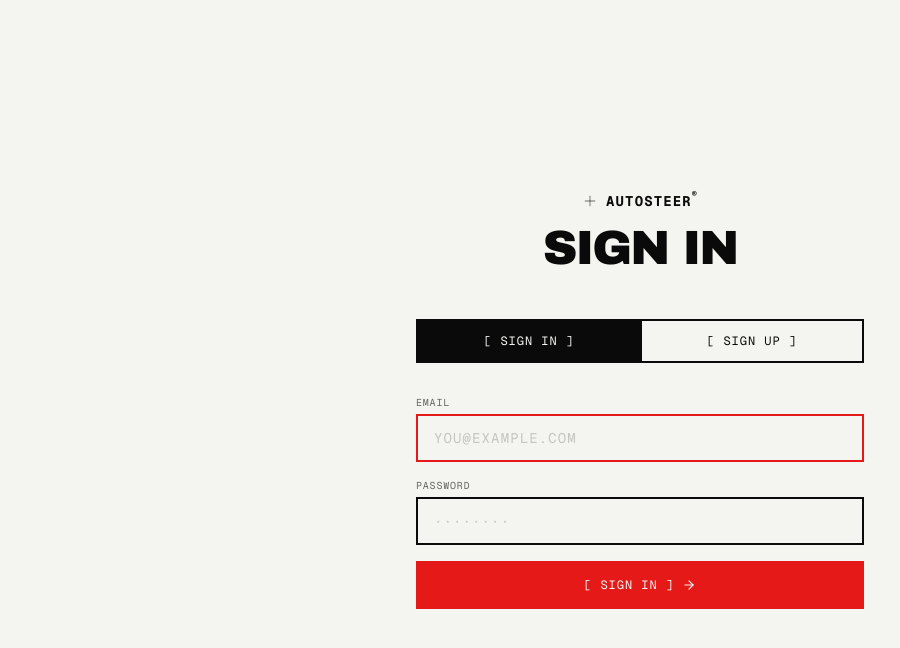
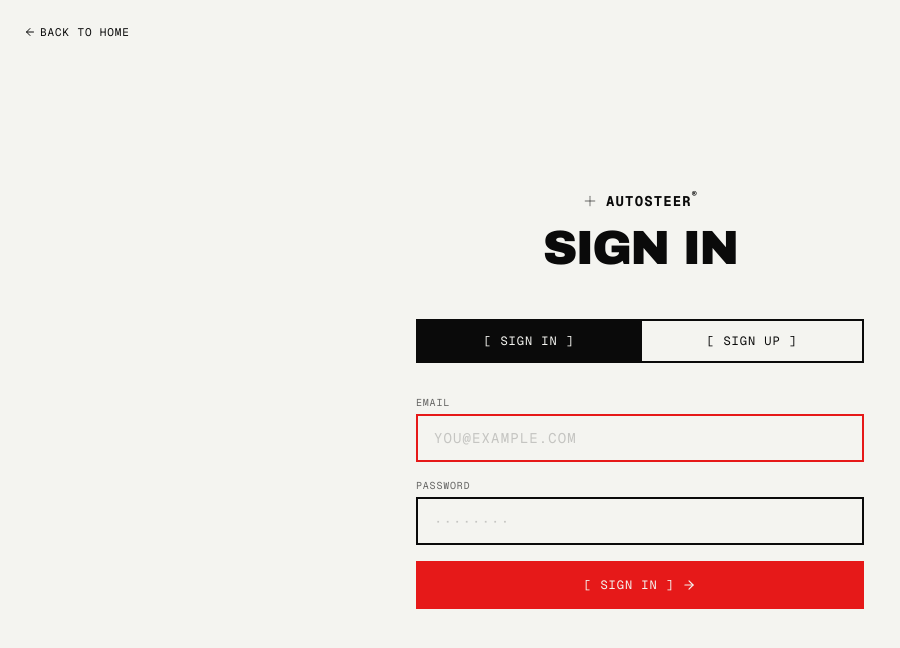
Before and after one commit to Vatsa10/AutoSteer, a Next.js app in the folder frontend/: page /sign-in in a window 1280 px wide. Shown: the top 648 px of the page, without its empty margins (0-900 px from the left). Built offline with nearby package versions, Linux system fonts and the light colour scheme; no server answers.

Commit message:
feat(auth): add back to home link in sign-in page

```diff
--- a/frontend/src/app/(public)/sign-in/page.tsx
+++ b/frontend/src/app/(public)/sign-in/page.tsx
@@ -1,8 +1,9 @@
 "use client";
 
 import { useState } from "react";
+import Link from "next/link";
 import { useRouter } from "next/navigation";
-import { ArrowRight, Plus } from "lucide-react";
+import { ArrowLeft, ArrowRight, Plus } from "lucide-react";
 
 const API = process.env.NEXT_PUBLIC_API_URL || "http://localhost:8000";
 
@@ -41,6 +42,9 @@ export default function AuthPage() {
 
   return (
     <div className="min-h-screen bg-[#F4F4F0] flex items-center justify-center p-6">
+      <Link href="/" className="absolute top-6 left-6 font-tele text-[11px] hover:text-[#E61919] transition-colors flex items-center gap-1">
+        <ArrowLeft className="w-3 h-3" /> BACK TO HOME
+      </Link>
       <div className="w-full max-w-md">
         {/* Brand */}
         <div className="text-center mb-12">
```
